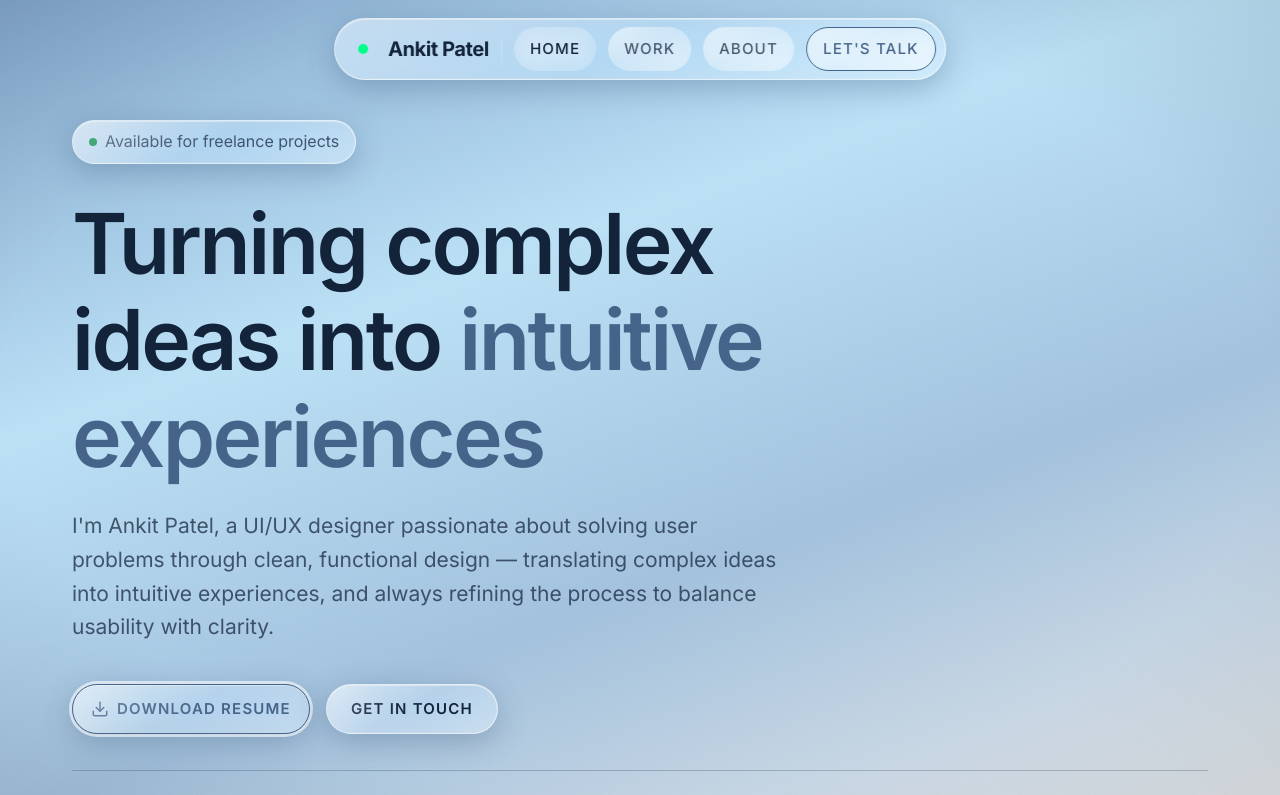
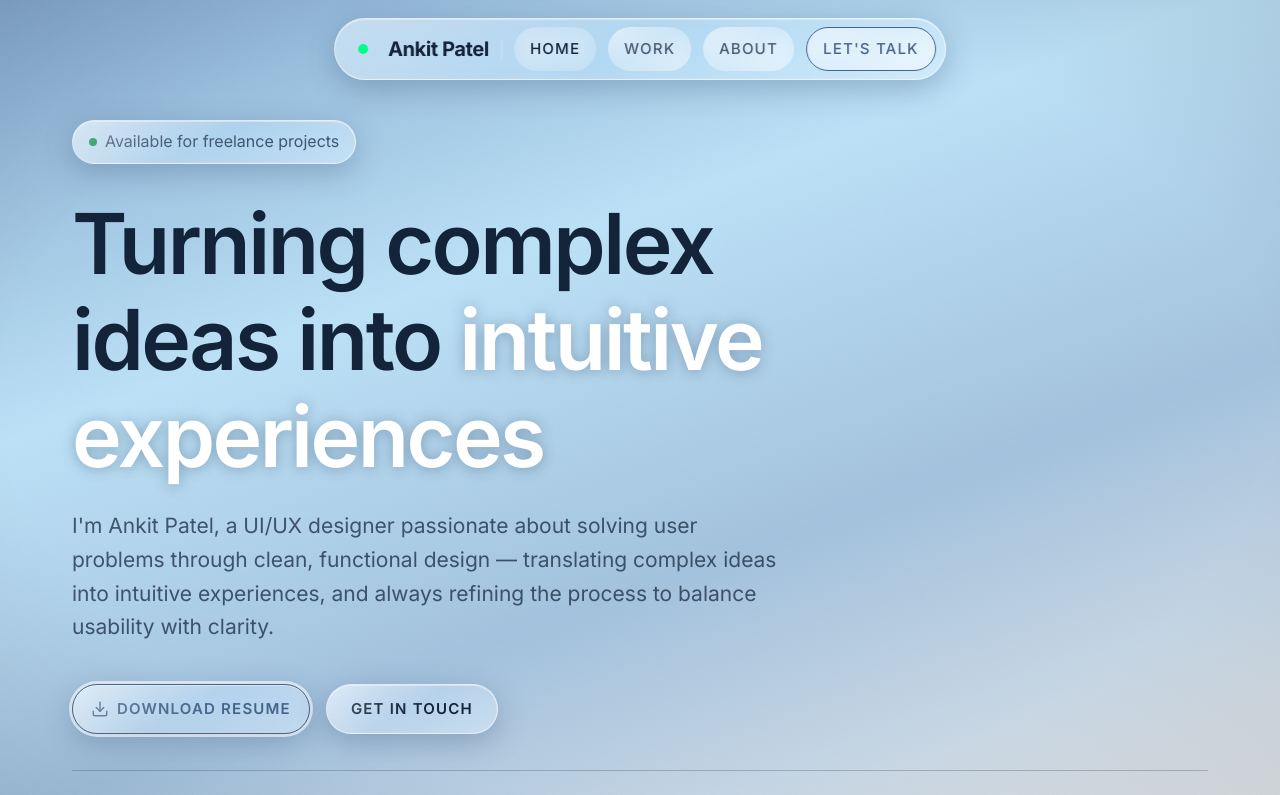
Before and after one commit to artsbyankit/artsbyankit.github.io, a React (Vite) app: page / in a window 1280 px wide. Shown: the top 795 px of the page. Built offline with nearby package versions, Linux system fonts and the light colour scheme.

Commit message:
Style: gradient-text goes pure white via accent-bright node + ink halo for contrast

```diff
--- a/src/index.css
+++ b/src/index.css
@@ -479,7 +479,9 @@ p {
 }
 
 .gradient-text {
-  color: var(--accent);
+  color: var(--accent-bright);
+  /* soft ink halo keeps pure-white readable over pale bg patches */
+  text-shadow: 0 1px 14px rgba(31, 56, 88, 0.35);
 }
 
 .btn {
```
